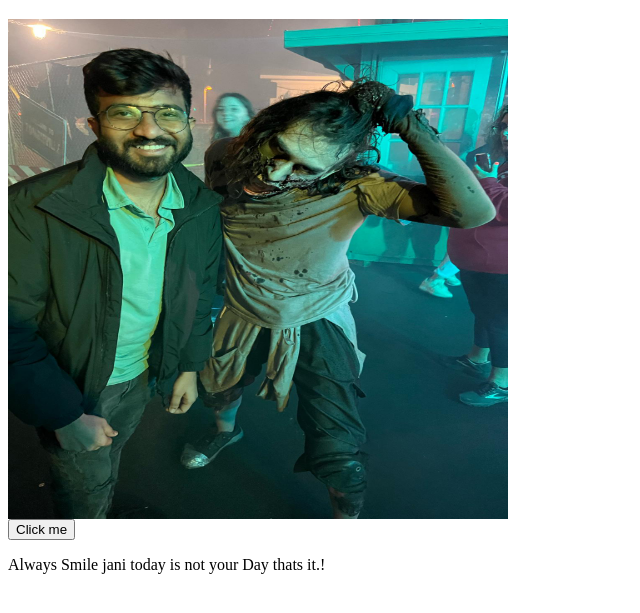
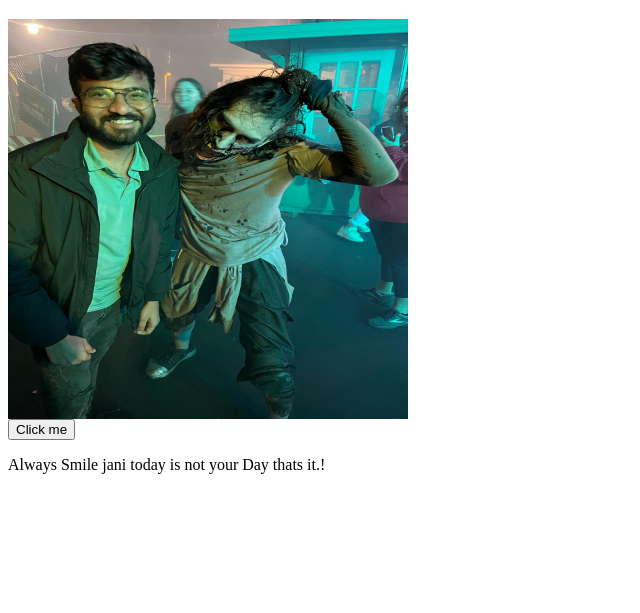
Before and after one commit to anjikumar1999/my-website, a plain HTML site: page index.html in a window 1280 px wide. Both pictures are taken after a click on the button "Click me". Shown: the part 87-700 px from the top of the page, without its empty margins (0-640 px from the left). Drawn offline with Linux system fonts and the light colour scheme.

Commit message:
Update index.html

```diff
--- a/index.html
+++ b/index.html
@@ -14,7 +14,7 @@
 <body>
     <h1>Click the button to see a special message!</h1>
     <!-- Insert the image here -->
-    <img id="loveImage" src="raj1.jpeg" width=500px height=500px alt="Love Image">
+    <img id="loveImage" src="raj1.jpeg" width=400px height=400px alt="Love Image">
     <button id="loveButton">Click me</button>
     <p id="loveMessage"></p>
 
```
